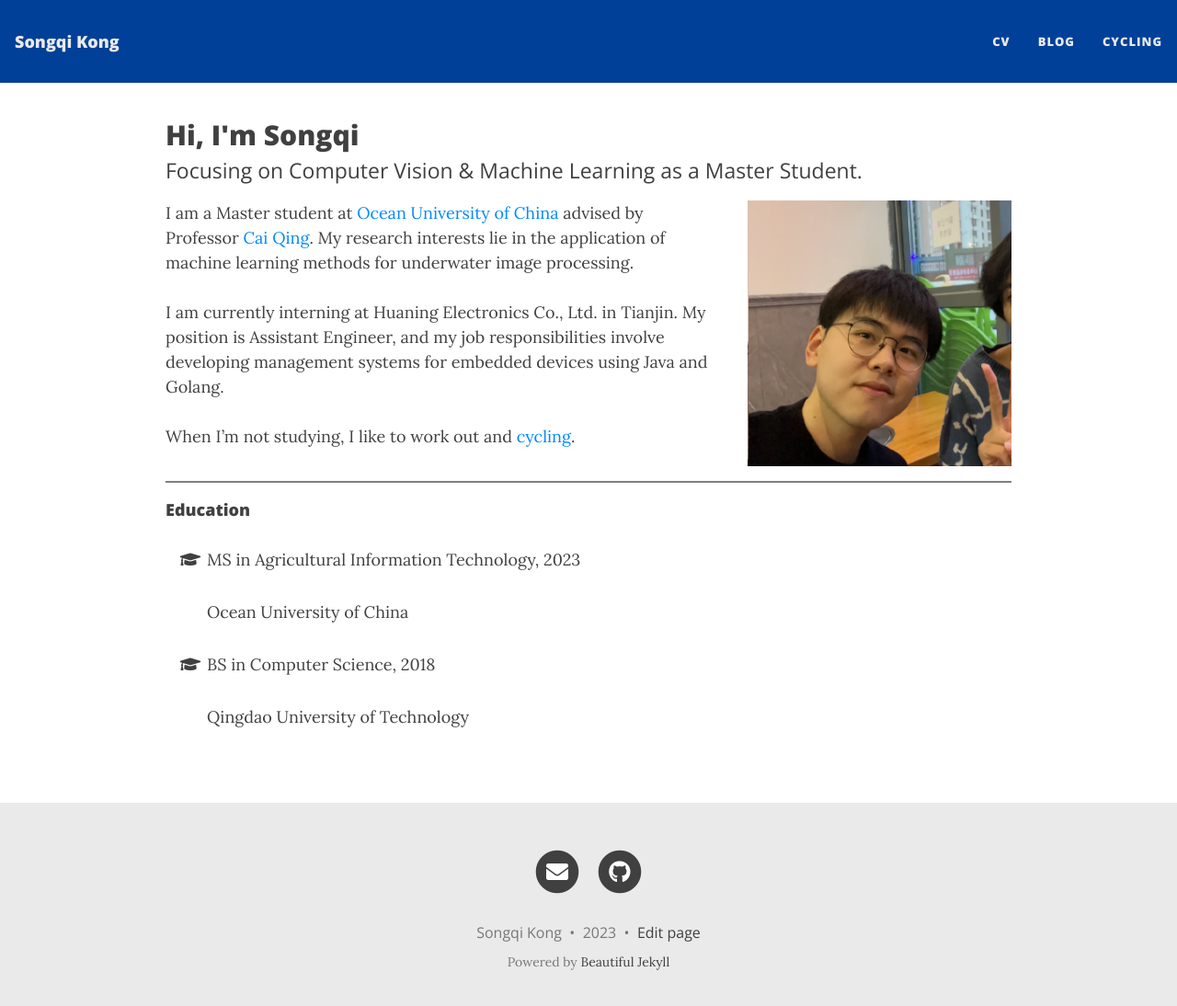
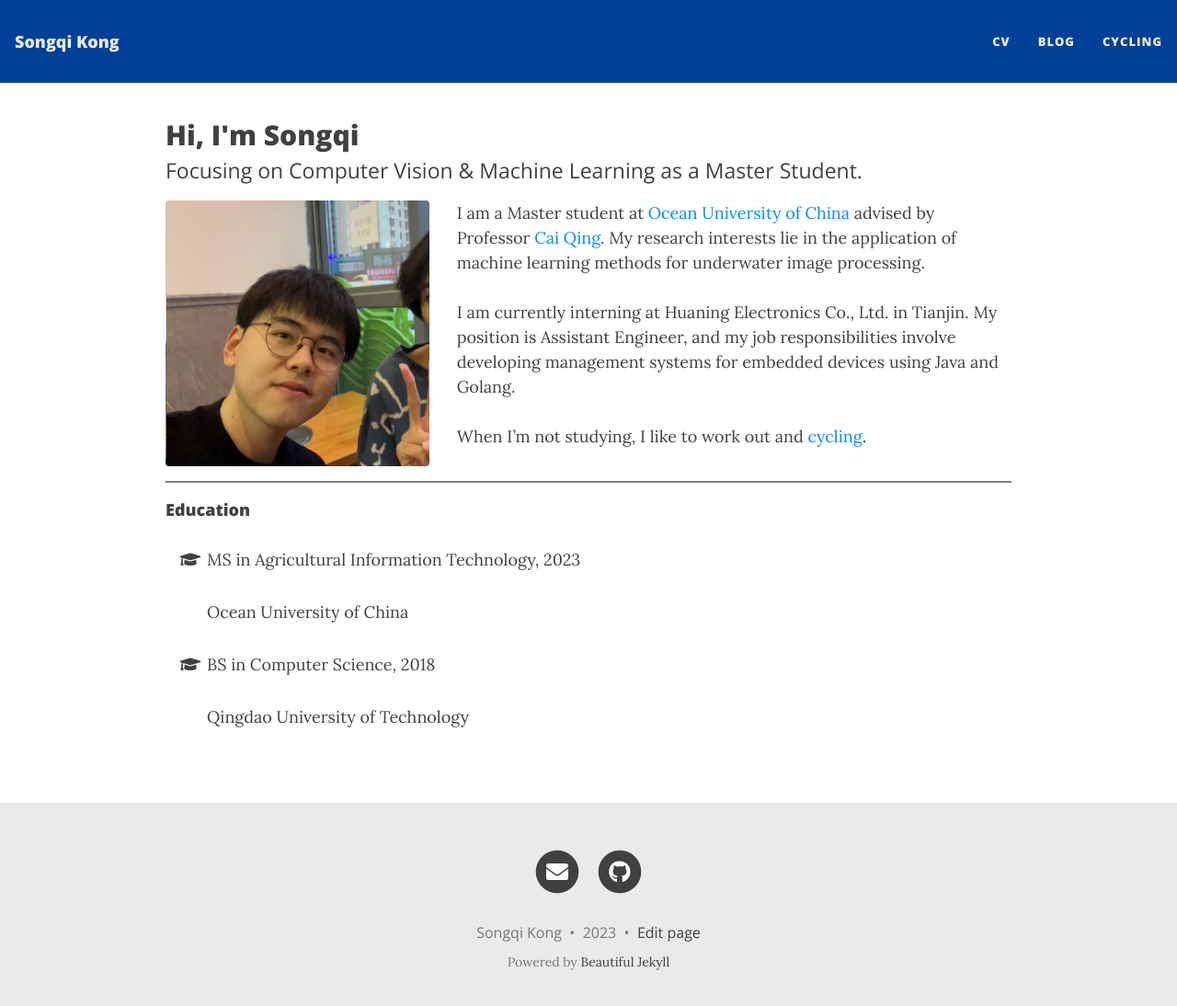
Before and after one commit to songqikong/songqikong.github.io, a Jekyll site: the page built from index.html, in a window 1280 px wide and 1107 px high. Shown: the top 1094 px of the window at 92% size. Built offline with Jekyll 4.4.1, drawn with Linux system fonts in a browser that asks for light colours; nearby versions of some CDN libraries; the list of posts is cut into pages by our own code.

Commit message:
Update index.html

```diff
--- a/index.html
+++ b/index.html
@@ -6,6 +6,9 @@ use-site-title: true
 ---
 
 <div class="row">
+    <div class="col-4">
+    <img decoding="async" src="/assets/img/avater.png" class="rounded">
+  </div>
   <div class="col-8">
     I am a Master student at <a href="http://eweb.ouc.edu.cn/">Ocean University of China</a> advised by Professor <a
       href="https://tocaiqing.github.io/">Cai Qing</a>. My research interests lie in the application of machine learning
@@ -15,9 +18,7 @@ use-site-title: true
 
     When I’m not studying, I like to work out and <a href="https://songqikong.github.io/cycling">cycling</a>.<br>
   </div>
-  <div class="col-4">
-    <img decoding="async" src="/assets/img/avater.png" class="img-rounded">
-  </div>
+
 
 </div>
 
```
